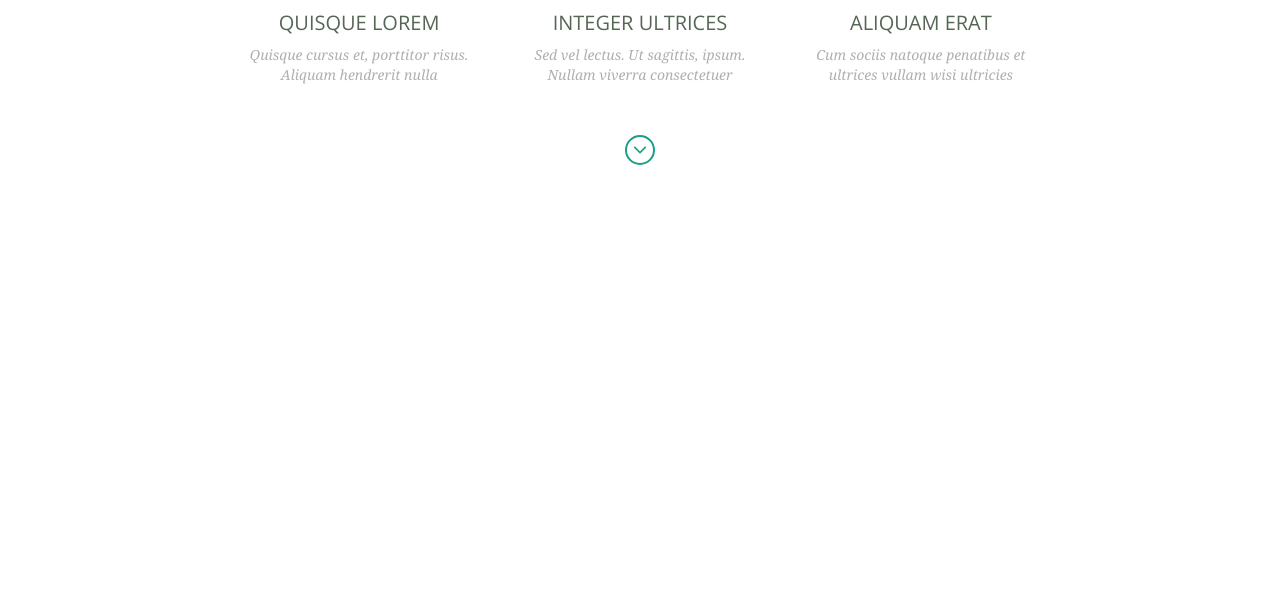
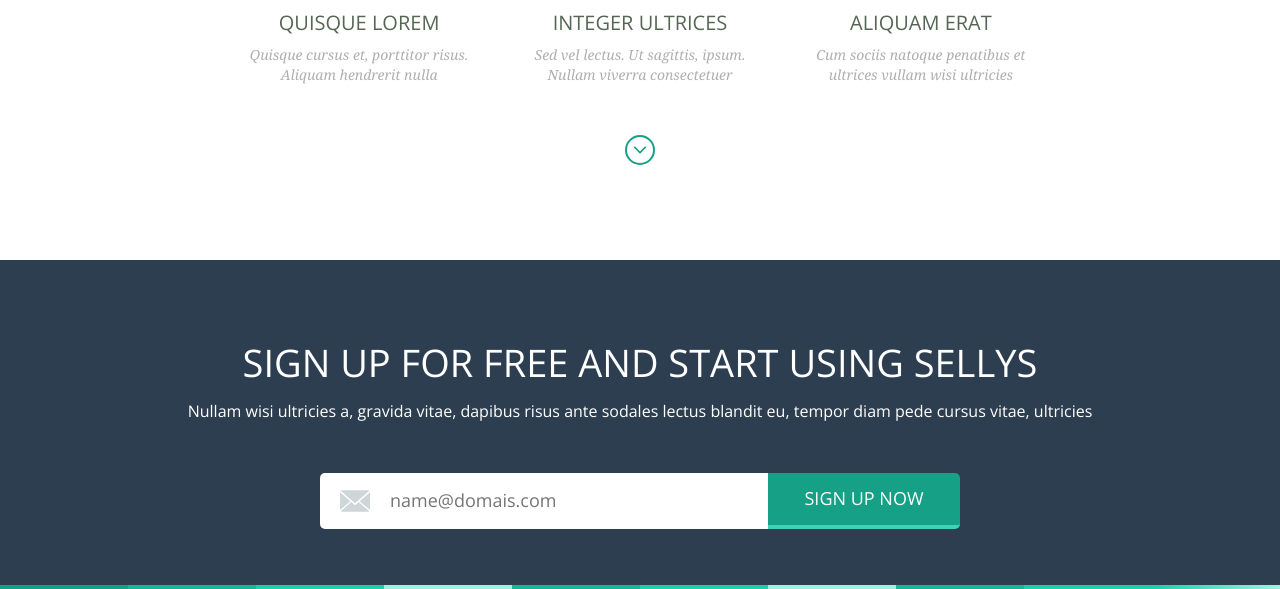
Before and after one commit to arthur-souza/desafio-sanar, a website: page public/index.html in a window 1280 px wide. Shown: the part 2969-3558 px from the top of the page. Before the commit the page ends 3229 px from the top, so only its background shows below. Drawn offline with nearby package versions, Linux system fonts and the light colour scheme.

Commit message:
Implementado section 5

```diff
--- a/public/assets/js/all.js
+++ b/public/assets/js/all.js
@@ -1 +1 @@
-!function(t,e){e.querySelector("[data-toggle-menu]").addEventListener("click",function(t){e.querySelector(this.getAttribute("data-toggle-menu")).classList.toggle("isActive")})}(window,document);
+!function(e,t){t.querySelector("[data-toggle-menu]").addEventListener("click",function(e){t.querySelector(this.getAttribute("data-toggle-menu")).classList.toggle("isActive")}),t.querySelector(".section-five__form").addEventListener("submit",function(e){e.preventDefault(),this.querySelector(".section-five__form__errors").classList.add("isActive")})}(window,document);
--- a/public/index.html
+++ b/public/index.html
@@ -139,6 +139,32 @@
     </div>
   </section>
 
+  <!-- Section 5 -->
+  <section class="section-full section-five">
+    <div class="container">
+      <div class="section-five__title">Sign up for free and start using sellys</div>
+      <div class="section-five__description">Nullam wisi ultricies a, gravida vitae, dapibus risus ante sodales lectus blandit eu, tempor diam pede cursus vitae, ultricies</div>
+      <form action="" method="POST" class="section-five__form">
+        <div class="section-five__form__group">
+          <div class="section-five__form__icon">
+            <svg xmlns="http://www.w3.org/2000/svg" viewBox="0 0 14 14">
+                <path d="M7 9L5.268 7.484.316 11.729c.18.167.423.271.691.271h11.986c.267 0 .509-.104.688-.271L8.732 7.484 7 9z"/>
+                <path d="M13.684 2.271A1.007 1.007 0 0 0 12.993 2H1.007c-.267 0-.509.104-.689.273L7 8l6.684-5.729zM0 2.878v8.308l4.833-4.107zM9.167 7.079L14 11.186V2.875z"/>
+            </svg>
+          </div>
+          <input type="email" name="newsletter-email" class="section-five__form__input" placeholder="name@domais.com" required />
+          <button type="submit" class="section-five__form__button">Sign up now</button>
+        </div>
+        <div class="section-five__form__errors">
+            <svg xmlns="http://www.w3.org/2000/svg" viewBox="0 0 512 512">
+              <path d="M501.362 383.95L320.497 51.474c-29.059-48.921-99.896-48.986-128.994 0L10.647 383.95c-29.706 49.989 6.259 113.291 64.482 113.291h361.736c58.174 0 94.203-63.251 64.497-113.291zM256 437.241c-16.538 0-30-13.462-30-30s13.462-30 30-30 30 13.462 30 30-13.462 30-30 30zm30-120c0 16.538-13.462 30-30 30s-30-13.462-30-30v-150c0-16.538 13.462-30 30-30s30 13.462 30 30v150z"/>
+            </svg>
+          <span>Nullam wisi ultrivies a, gravida vitae</span>
+        </div>
+      </form>
+    </div>
+  </section>
+
   <script src="assets/js/all.js"></script>
 </body>
 </html>
--- a/src/css/_sections.scss
+++ b/src/css/_sections.scss
@@ -11,3 +11,4 @@
 @import "./sections/section-two";
 @import "./sections/section-three";
 @import "./sections/section-four";
+@import "./sections/section-five";
--- /dev/null
+++ b/src/css/sections/_section-five.scss
@@ -0,0 +1,137 @@
+.section-five {
+  background: #2D3E50;
+  padding: 80px 0 60px 0;
+
+  &::after {
+    content: '';
+    position: absolute;
+    bottom: 0;
+    left: 0;
+    width: 100%;
+    height: 4px;
+    background: linear-gradient(90deg,#16A086 0,#16A086 10%,#18B596 0,#18B596 20%,#1ACFAC 0,#1ACFAC 30%,#A0F1E0 0,#A0F1E0 40%,#18B596 0,#18B596 50%,#1ACFAC 0,#1ACFAC 60%,#A0F1E0 0,#A0F1E0 70%, #18B596 0, #18B596 80%, #1ACFAC 0, #1ACFAC 90%, #A0F1E0);
+  }
+}
+
+.section-five__title {
+  font-family: 'Open Sans', sans-serif;
+  font-size: 38px;
+  font-weight: 300;
+  text-transform: uppercase;
+  text-align: center;
+  line-height: 1.2;
+  color: #ffffff;
+}
+
+.section-five__description {
+  font-family: 'Open Sans', sans-serif;
+  font-size: 16px;
+  font-weight: 300;
+  text-align: center;
+  color: #ffffff;
+  margin-top: 15px;
+}
+
+.section-five__form {
+  margin-top: 50px;
+
+  @media (min-width: $screen-sm-min) {
+    margin: 50px 100px 0 100px;
+  }
+
+  @media (min-width: $screen-md-min) {
+    margin: 50px 150px 0 150px;
+  }
+
+  @media (min-width: $screen-lg-min) {
+    margin: 50px 250px 0 250px;
+  }
+}
+
+.section-five__form__group {
+  position: relative;
+
+  @media (min-width: $screen-sm-min) {
+    display: flex;
+    justify-content: center;
+    align-items: center;
+  }
+}
+
+.section-five__form__input {
+  font-family: 'Open Sans', sans-serif;
+  font-size: 18px;
+  font-weight: 300;
+  width: 100%;
+  padding: 15px 0 15px 70px;
+  border: 0;
+  border-radius: 5px 0 0 5px;
+  outline: none;
+
+  @media (min-width: $screen-sm-min) {
+    width: 70%;
+  }
+}
+
+.section-five__form__button {
+  font-family: 'Open Sans', sans-serif;
+  font-size: 18px;
+  text-transform: uppercase;
+  color: #ffffff;
+  background: #16a086;
+  border: 0;
+  border-bottom: 4px solid #3bd4b6;
+  border-radius: 5px;
+  outline: none;
+  width: 100%;
+  padding: 13px;
+  transition: .3s all ease-in-out;
+  margin-top: 10px;
+
+  &:hover {
+    background: #0e7d68;
+  }
+
+  @media (min-width: $screen-sm-min) {
+    width: 30%;
+    border-radius: 0 5px 5px 0;
+    margin-top: 0;
+  }
+}
+
+.section-five__form__icon {
+  position: absolute;
+  left: 20px;
+  top: 13px;
+
+  svg {
+    width: 30px;
+    height: 30px;
+    fill: #CED6D8;
+  }
+}
+
+.section-five__form__errors {
+  font-family: 'Georgia', serif;
+  font-style: italic;
+  font-size: 14px;
+  text-align: center;
+  color: #ffffff;
+  background: #F26C4F;
+  border-radius: 5px;
+  width: 100%;
+  padding: 7px;
+  margin-top: 15px;
+  display: none;
+
+  svg {
+    width: 15px;
+    height: 15px;
+    fill: #ffffff;
+    margin-right: 10px;
+  }
+
+  &.isActive {
+    display: block;
+  }
+}
--- a/src/css/sections/_section-one.scss
+++ b/src/css/sections/_section-one.scss
@@ -1,4 +1,3 @@
-// Section One
 .section-one {
   background: #2D3E50;
 
--- a/src/js/script.js
+++ b/src/js/script.js
@@ -7,4 +7,11 @@
     menu.classList.toggle('isActive')
   })
 
+  // show newsletter error
+  var form = doc.querySelector('.section-five__form')
+  form.addEventListener('submit', function(e) {
+    e.preventDefault()
+    this.querySelector('.section-five__form__errors').classList.add('isActive')
+  })
+
 })(window, document)
```
Also changed, not shown: public/assets/css/style.css.
